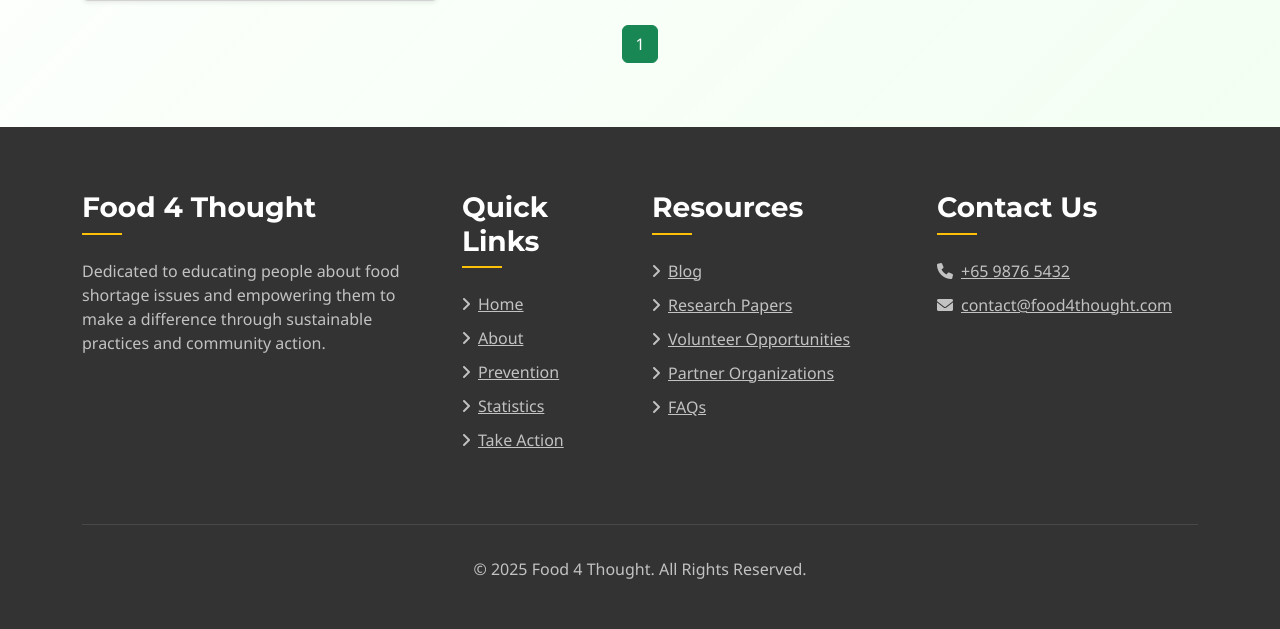
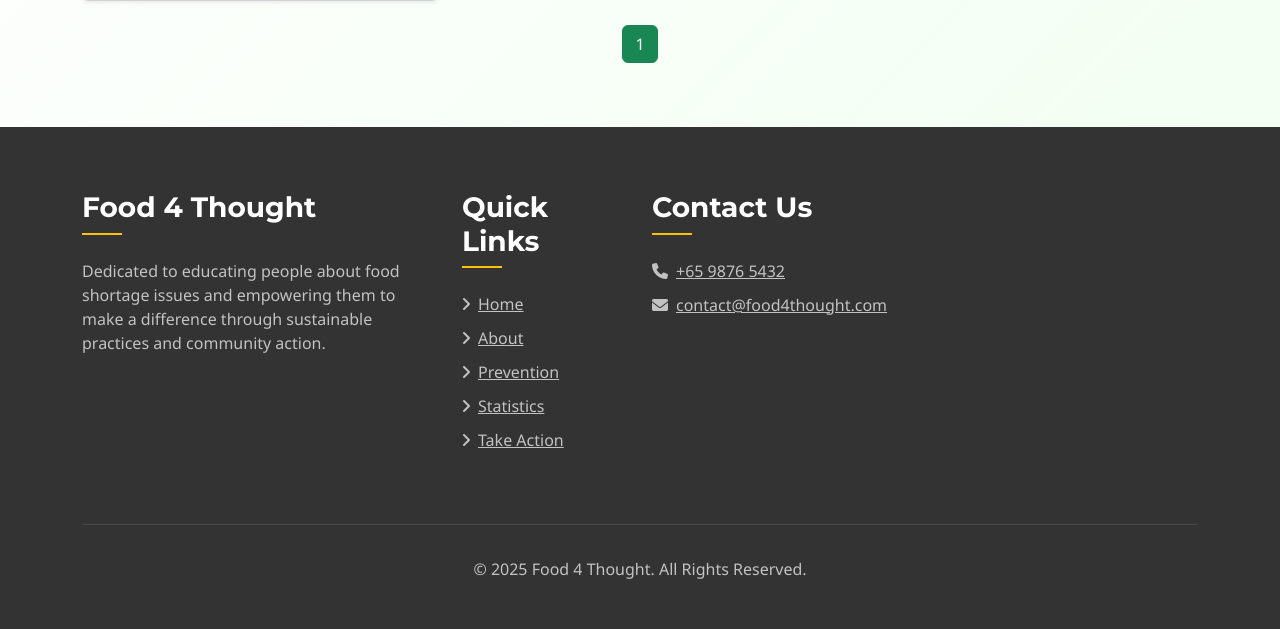
Before and after one commit to JolieNgai/INF1005-P3-6, a PHP site: page /News/news_list.php in a window 1280 px wide. Shown: the part 1297-1926 px from the top of the page. Run offline with PHP 8.4, Linux system fonts and the light colour scheme; data that the repository does not hold is empty.

Commit message:
adjusted footer links

```diff
--- a/inc/footer.inc.php
+++ b/inc/footer.inc.php
@@ -9,23 +9,14 @@
                 <div class="col-lg-2 col-md-6 mb-4">
                     <h3>Quick Links</h3>
                     <ul class="footer-links">
-                        <li><a href="#home"><i class="fas fa-angle-right me-2"></i>Home</a></li>
-                        <li><a href="#FoodShortage"><i class="fas fa-angle-right me-2"></i>About</a></li>
-                        <li><a href="#Causes"><i class="fas fa-angle-right me-2"></i>Prevention</a></li>
-                        <li><a href="#statistics"><i class="fas fa-angle-right me-2"></i>Statistics</a></li>
-                        <li><a href="#take-action"><i class="fas fa-angle-right me-2"></i>Take Action</a></li>
+                        <li><a href="#index.phps"><i class="fas fa-angle-right me-2"></i>Home</a></li>
+                        <li><a href="aboutus.php"><i class="fas fa-angle-right me-2"></i>About</a></li>
+                        <li><a href="index.php#Causes"><i class="fas fa-angle-right me-2"></i>Prevention</a></li>
+                        <li><a href="index.php#statistics"><i class="fas fa-angle-right me-2"></i>Statistics</a></li>
+                        <li><a href="index.php#take-action"><i class="fas fa-angle-right me-2"></i>Take Action</a></li>
                     </ul>
                 </div>
-                <div class="col-lg-3 col-md-6 mb-4">
-                    <h3>Resources</h3>
-                    <ul class="footer-links">
-                        <li><a href="#"><i class="fas fa-angle-right me-2"></i>Blog</a></li>
-                        <li><a href="#"><i class="fas fa-angle-right me-2"></i>Research Papers</a></li>
-                        <li><a href="#"><i class="fas fa-angle-right me-2"></i>Volunteer Opportunities</a></li>
-                        <li><a href="#"><i class="fas fa-angle-right me-2"></i>Partner Organizations</a></li>
-                        <li><a href="#"><i class="fas fa-angle-right me-2"></i>FAQs</a></li>
-                    </ul>
-                </div>
+
                 <div class="col-lg-3 col-md-6 mb-4">
                     <h3>Contact Us</h3>
                     <ul class="footer-links">
```
